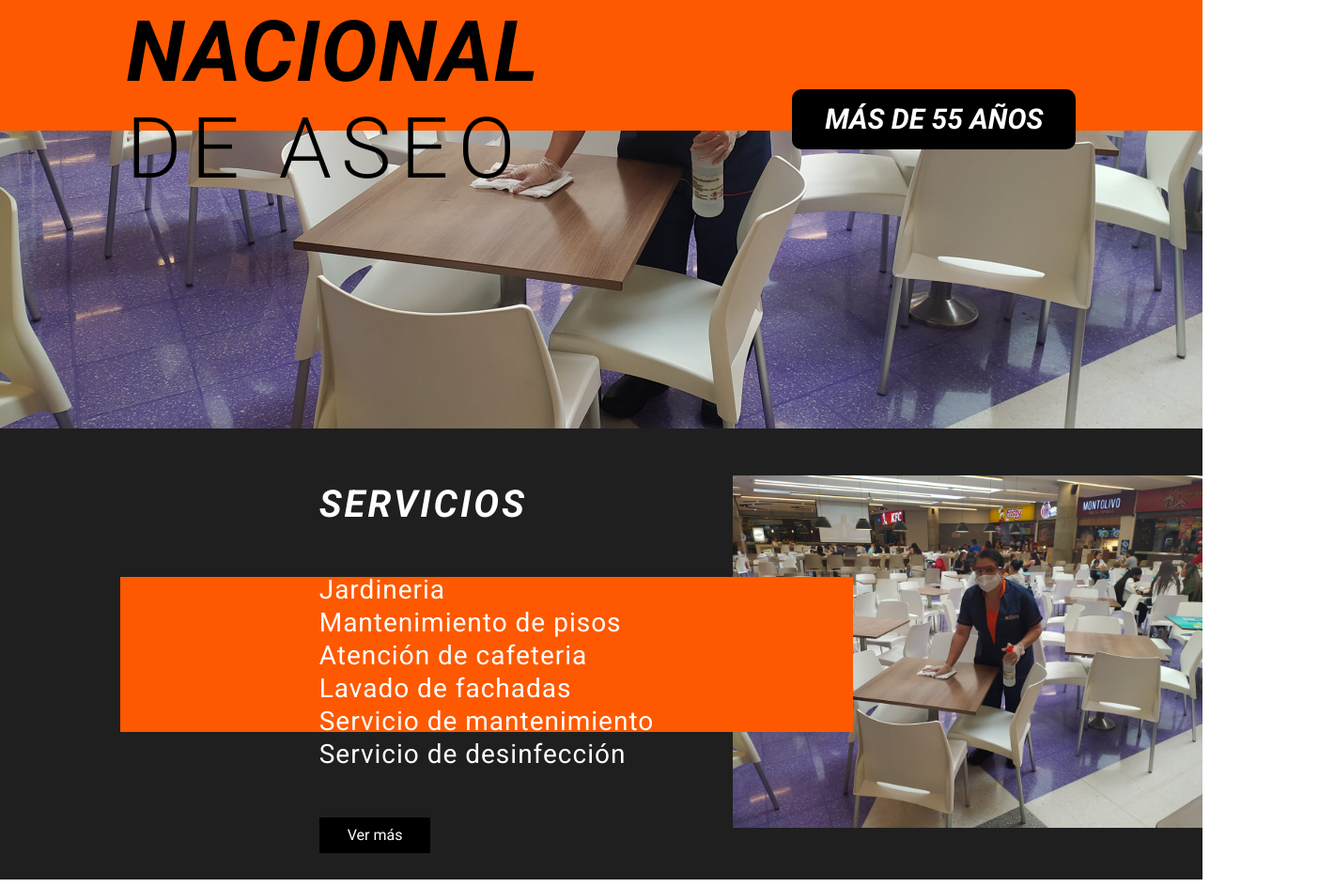
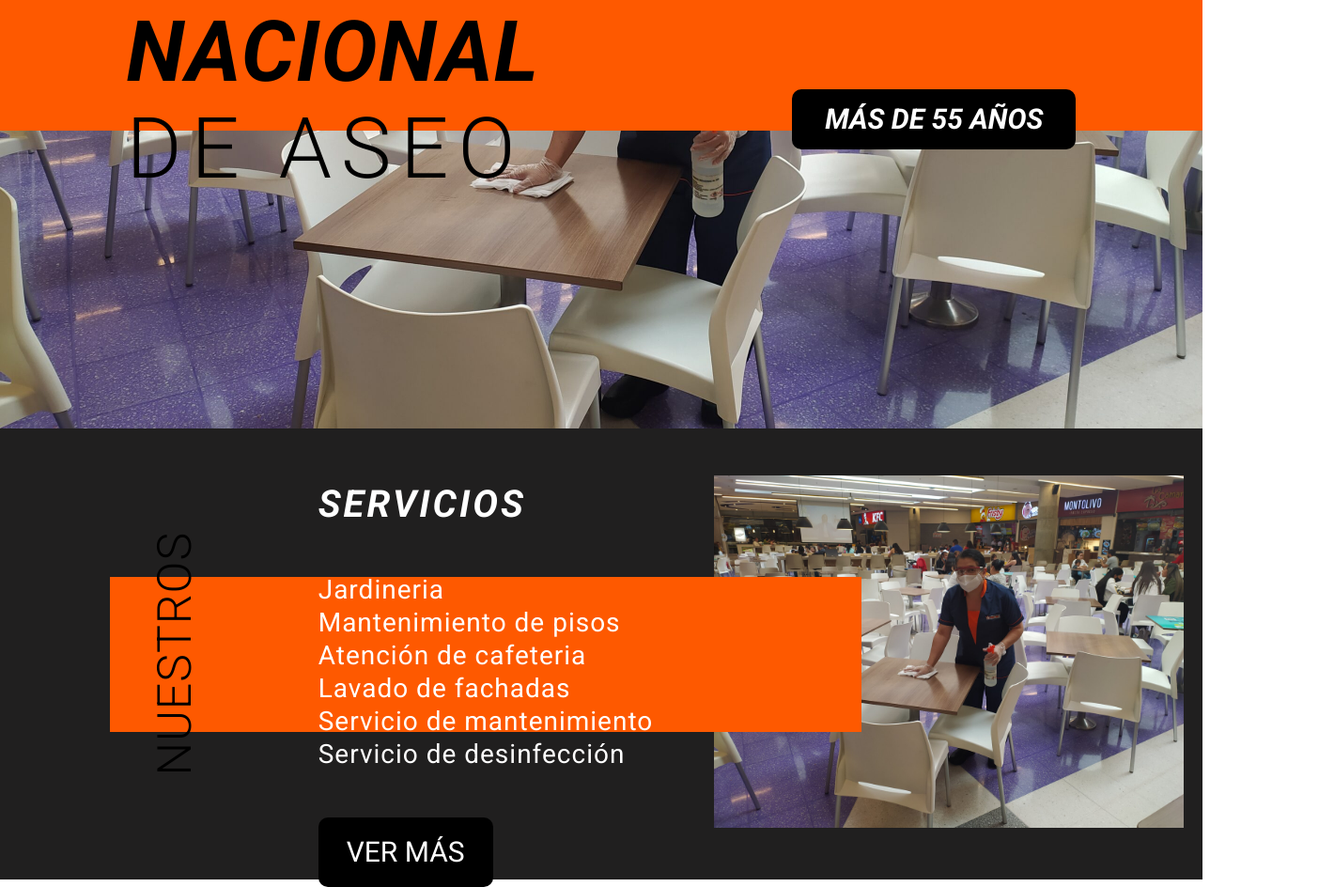
Before and after one commit to cristian1barajas/induaseo, a plain HTML site: page index.html in a window 1280 px wide. Shown: the part 344-1288 px from the top of the page at 94% size, 1420 px wide, since content can reach past the window. Drawn offline with Linux system fonts and the light colour scheme.

Commit message:
Segunda sección OK

```diff
--- a/css/styles.css
+++ b/css/styles.css
@@ -131,18 +131,28 @@ header a img {
 .sec {
   background: rgb(32, 31, 31);
   height: 60vh;
-  padding: 0px;
   display: flex;
   justify-content: center;
   align-items: center;
 }
 
+.sec_title h2 {
+  position: relative;
+  right: 425%;
+  text-transform: uppercase;
+  font-size: 50px;
+  font-weight: 300;
+  letter-spacing: 1px;
+  transform: rotate(270deg);
+}
+
 .content {
   position: relative;
-  left: 10%;
+  left: -19%;
   display: flex;
   flex-direction: row;
-  width: 1000px;
+  width: 100%;
+  min-width: 800px;
   height: 165px;
   background-color: #FE5900;
 }
@@ -175,10 +185,18 @@ header a img {
 .btn {
   position: relative;
   display: inline-block;
-  padding: 10px 30px;
+  padding: 20px 30px;
   background-color: #000;
+  border-radius: 10px;
   text-decoration: none;
+  text-transform: uppercase;
+  font-size: 30px;
   color: #fff;
+}
+
+.box_img {
+  position: relative;
+  left: 900px;
 }
 
 .box_img img {
--- a/index.html
+++ b/index.html
@@ -35,6 +35,9 @@
 </section>
 <!-- About -->
 <section class="sec" id="about">
+  <div class="box_img">
+    <img src="img/aseo.jpg" alt="Logo">
+  </div>
   <div class="content">
       <div class="mxw800p" >
           <h3 class="text_style_h3">Servicios</h3>
@@ -42,8 +45,8 @@
           <a href="#" class="btn">Ver más</a>
       </div>
   </div>
-  <div class="box_img">
-    <img src="img/aseo.jpg" alt="Logo">
+  <div class="sec_title">
+    <h2>Nuestros</h2>
   </div>
 </section>
 </body>
```
